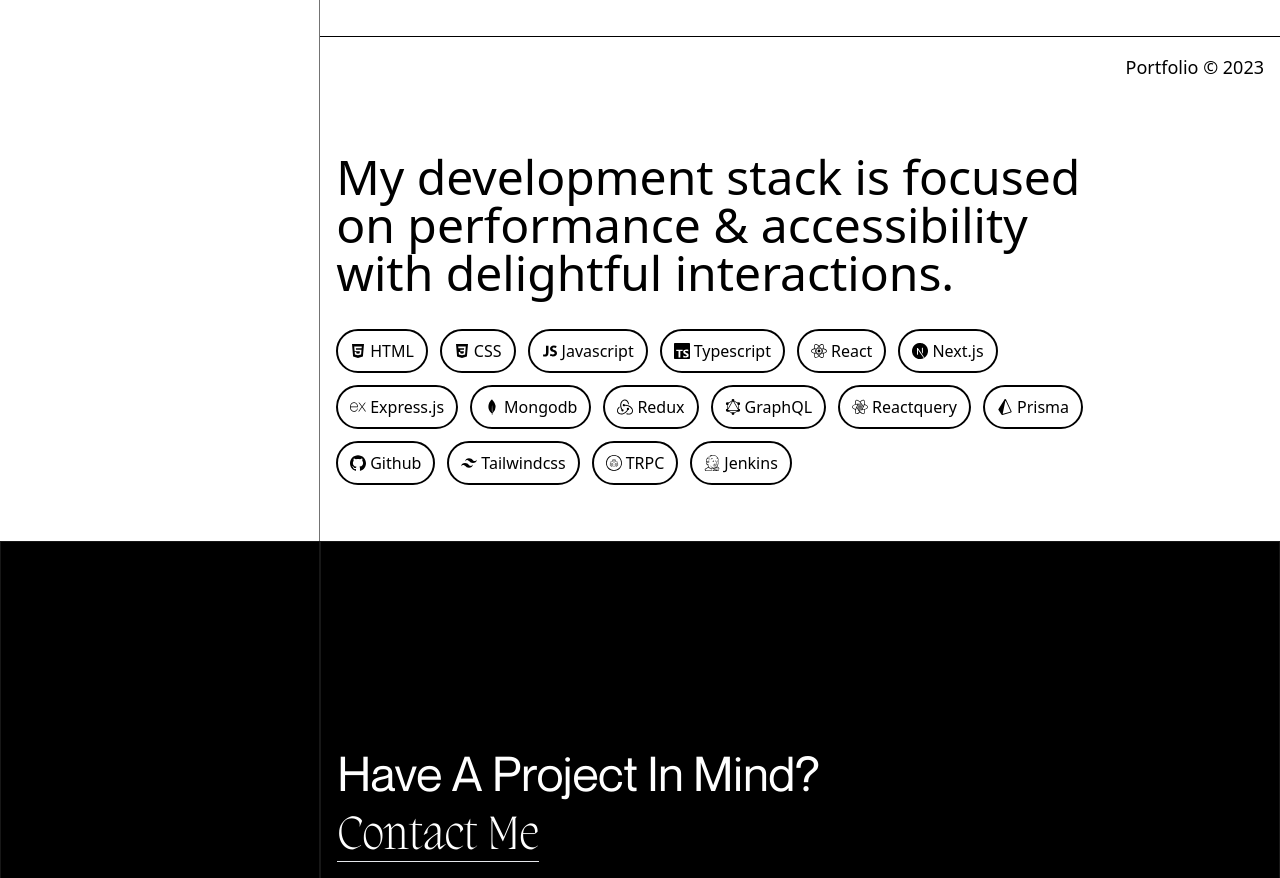
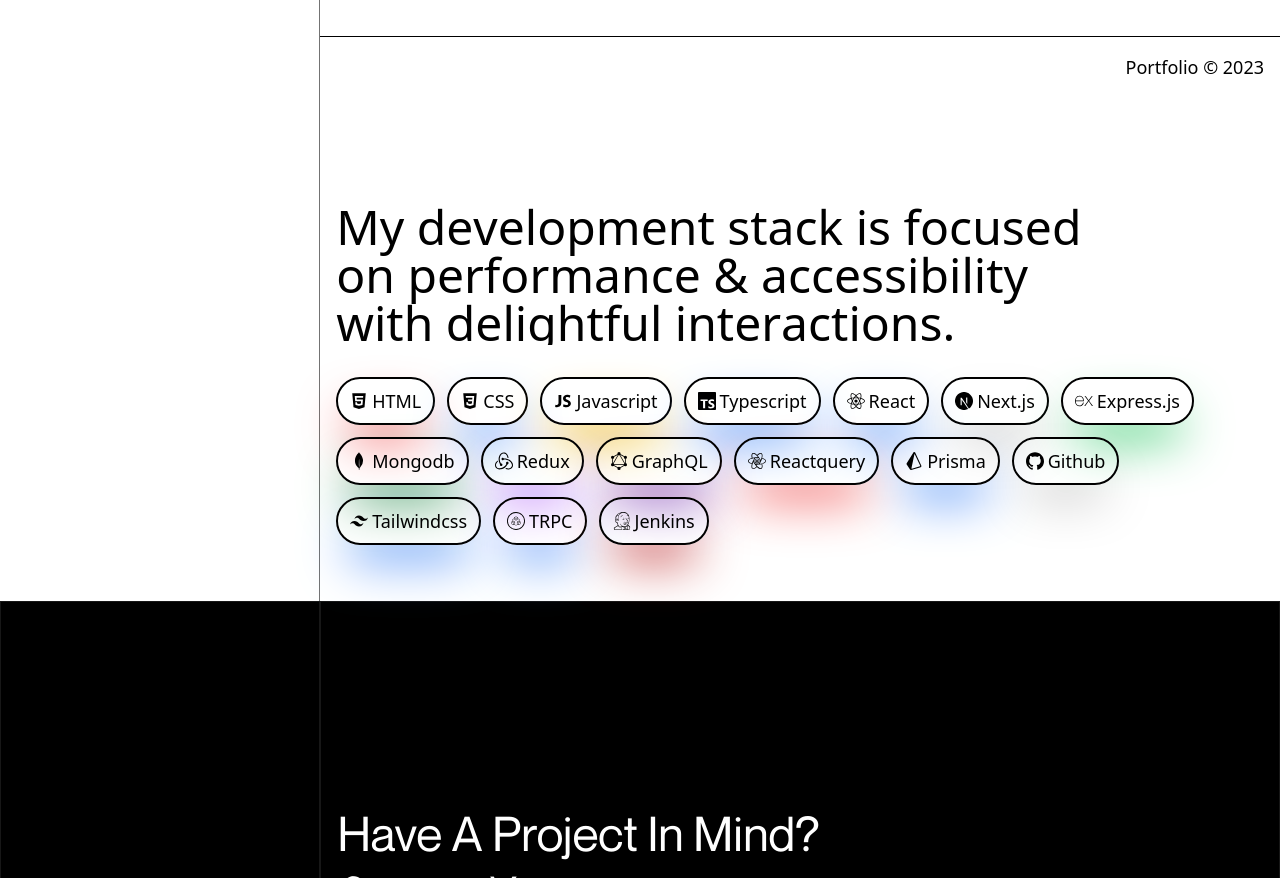
Before and after one commit to farhanmansurii/new-portfolio, a Next.js app: page / in a window 1280 px wide. Shown: the part 620-1498 px from the top of the page. Built offline with nearby package versions, Linux system fonts and the light colour scheme.

Commit message:
fixed all animations ig

```diff
--- a/components/GSAPLines.tsx
+++ b/components/GSAPLines.tsx
@@ -2,42 +2,45 @@
 import { gsap } from 'gsap';
 import SplitType from 'split-type';
 
-export default function GSAPLines({ text, style }: { text: string, style: string }) {
+export default function GSAPLines({ text }: { text: string }) {
   const ref = useRef<HTMLDivElement>(null);
 
   useEffect(() => {
+    const element = ref.current;
+
+    if (!element) {
+      return;
+    }
+
     const observer = new IntersectionObserver((entries) => {
-      entries.forEach(entry => {
+      entries.forEach((entry) => {
         if (entry.isIntersecting) {
-          if (ref.current) {
-            const newLines = new SplitType(ref.current);
-            gsap.fromTo(
-              newLines.lines,
-              { y: 200 },
-              {
-                duration: 1,
-                y: 0,
-                // opacity: 1,
-                stagger: 0.1,
-                ease: "power2",
-              }
-            );
-            observer.unobserve(entry.target);
-          }
+          const tl = gsap.timeline();
+          const ourText = new SplitType(element, { types: 'lines, words, chars' });
+          const chars = ourText.lines;
+          tl.from(chars, {
+            opacity: 0,
+            duration: 1,
+            ease: 'power2.inOut',
+            yPercent: 100,
+            stagger: 0.01,
+          });
+
+          observer.unobserve(element);
         }
       });
-    }, { threshold: 0.5 });
+    });
 
-    if (ref.current) {
-      observer.observe(ref.current);
-    }
+    observer.observe(element);
 
     return () => {
-      observer.disconnect();
+      observer.unobserve(element);
     };
   }, []);
 
   return (
-    <div ref={ref} className={style}>{text}</div>
+    <p ref={ref} className="our-text pb-12 h-fit">
+      {text}
+    </p>
   );
 }
--- a/components/Name.tsx
+++ b/components/Name.tsx
@@ -30,7 +30,7 @@
       <div className='text-7xl h-fit font-migra lg:text-8xl italic capitalize  ' >
         <span >
 
-          Farhan mansuri
+          Farhan <span className='text-red-500'> mansuri</span>
         </span>
       </div>
       <AnimatedWords2
--- a/components/Preloader.tsx
+++ b/components/Preloader.tsx
@@ -7,7 +7,7 @@
   }, []);
 
   return (
-    <div className="preloader gap-[5px] overflow-hidden text-[14px] sm:gap-[10px] sm:text-[16px] md:text-[18px] lg:text-[20px]">
+    <div className="preloader gap-[2px] overflow-y-hidden text-[14px] sm:gap-[10px] sm:text-[16px] md:text-[18px] lg:text-[20px]">
       <div className="texts-container gap-4 font-neue w-500 flex h-60 items-center justify-center  overflow-hidden text-[14px]  text-[#e4ded7] opacity-0 sm:gap-[10px] sm:text-[16px] md:text-[18px] lg:text-[20px]">
         <span>Farhan</span>
         <span>Mansuri</span>
--- a/components/TechStack.tsx
+++ b/components/TechStack.tsx
@@ -4,6 +4,7 @@
 import { IoLogoCss3, IoLogoHtml5, IoLogoJavascript } from 'react-icons/io'
 import { SiExpress, SiFramer, SiGithub, SiGraphql, SiJenkins, SiMongodb, SiNextdotjs, SiPrisma, SiReactquery, SiRedux, SiTailwindcss, SiTrpc, SiTypescript } from 'react-icons/si'
 import { motion } from 'framer-motion';
+import GSAPLines from './GSAPLines';
 
 const techVariants = {
   initial: { opacity: 0, y: 50 },
@@ -38,50 +39,45 @@
   }, []);
   return (
     <div className='my-10 w-full border-neutral-500  ' >
-      <div className='text-3xl lg:text-5xl w-10/12 p-4'>
-        <motion.div
-          initial='initial'
-          exit='exit'
-          whileInView='animate'
-          variants={techVariants}
-        >
-          My development stack is focused on performance & accessibility with delightful interactions.
-        </motion.div>
+      <div className='text-2xl lg:text-5xl lg:w-10/12 p-4'>
+        <GSAPLines text=' My development stack is focused on performance & accessibility with delightful interactions.' />
+
       </div>
-      <div ref={ref} className='p-4 w-10/12  flex flex-wrap gap-3'>
-        <div className='rounded-full flex border-2 hover:text-white hover:bg-red-500 hover:border-red-500 duration-150  border-black  px-3 py-2 items-center gap-1
+      <div ref={ref} className='p-4 w-[99%] text-sm lg:text-lg  flex flex-wrap gap-3'>
+        <div className='rounded-full flex shadow-2xl shadow-red-500
+         border-2 hover:text-white hover:bg-red-500 hover:border-red-500 duration-150  border-black  px-3 py-2 items-center gap-1
         '><IoLogoHtml5 /> HTML</div>
-        <div className='rounded-full flex border-2 hover:text-white hover:bg-blue-500 hover:border-blue-500 duration-150  border-black  px-3 py-2 items-center gap-1
+        <div className='rounded-full flex border-2 shadow-2xl shadow-blue-500 hover:text-white hover:bg-blue-500 hover:border-blue-500 duration-150  border-black  px-3 py-2 items-center gap-1
         '><IoLogoCss3 /> CSS</div>
-        <div className='rounded-full flex border-2 hover:text-white hover:bg-yellow-500 hover:border-yellow-500 duration-150  border-black  px-3 py-2 items-center gap-1
+        <div className='rounded-full flex border-2 shadow-2xl shadow-yellow-500 hover:text-white hover:bg-yellow-500 hover:border-yellow-500 duration-150  border-black  px-3 py-2 items-center gap-1
         '><IoLogoJavascript /> Javascript </div>
-        <div className='rounded-full flex border-2 hover:text-white hover:bg-blue-500 hover:border-blue-500 duration-150  border-black  px-3 py-2 items-center gap-1
+        <div className='rounded-full flex border-2 shadow-2xl shadow-blue-500 hover:text-white hover:bg-blue-500 hover:border-blue-500 duration-150  border-black  px-3 py-2 items-center gap-1
         '><SiTypescript />Typescript</div>
-        <div className='rounded-full flex border-2 hover:text-white hover:bg-blue-500 hover:border-blue-500 duration-150  border-black  px-3 py-2 items-center gap-1
+        <div className='rounded-full flex border-2 shadow-2xl shadow-blue-500 hover:text-white hover:bg-blue-500 hover:border-blue-500 duration-150  border-black  px-3 py-2 items-center gap-1
         '><FaReact />React</div>
-        <div className='rounded-full flex border-2 hover:text-white hover:bg-black hover:border-black duration-150  border-black  px-3 py-2 items-center gap-1
+        <div className='rounded-full flex border-2 shadow-2xl  hover:text-white hover:bg-black hover:border-black duration-150  border-black  px-3 py-2 items-center gap-1
         '><SiNextdotjs />Next.js</div>
-        <div className='rounded-full flex border-2 hover:text-white hover:bg-green-500 hover:border-green-500 duration-150  border-black  px-3 py-2 items-center gap-1
+        <div className='rounded-full flex border-2 shadow-2xl shadow-green-500 hover:text-white hover:bg-green-500 hover:border-green-500 duration-150  border-black  px-3 py-2 items-center gap-1
         '><SiExpress />Express.js</div>
-        <div className='rounded-full flex border-2 hover:text-white hover:bg-green-700 hover:border-green-700 duration-150  border-black  px-3 py-2 items-center gap-1
+        <div className='rounded-full flex border-2 shadow-2xl shadow-green-700 hover:text-white hover:bg-green-700 hover:border-green-700 duration-150  border-black  px-3 py-2 items-center gap-1
         '><SiMongodb />Mongodb</div>
 
-        <div className='rounded-full flex border-2 hover:text-white hover:bg-purple-500 hover:border-purple-500 duration-150  border-black  px-3 py-2 items-center gap-1
+        <div className='rounded-full flex border-2 shadow-2xl shadow-purple-500 hover:text-white hover:bg-purple-500 hover:border-purple-500 duration-150  border-black  px-3 py-2 items-center gap-1
         '><SiRedux />Redux </div>
-        <div className='rounded-full flex border-2 hover:text-white hover:bg-purple-800 hover:border-purple-800 duration-150  border-black  px-3 py-2 items-center gap-1
+        <div className='rounded-full flex border-2 shadow-2xl shadow-purple-800 hover:text-white hover:bg-purple-800 hover:border-purple-800 duration-150  border-black  px-3 py-2 items-center gap-1
         '><SiGraphql />GraphQL</div>
-        <div className='rounded-full flex border-2 hover:text-white hover:bg-red-500 hover:border-red-500 duration-150  border-black  px-3 py-2 items-center gap-1
+        <div className='rounded-full flex border-2 shadow-2xl shadow-red-500 hover:text-white hover:bg-red-500 hover:border-red-500 duration-150  border-black  px-3 py-2 items-center gap-1
         '><SiReactquery />Reactquery</div>
-        <div className='rounded-full flex border-2 hover:text-white hover:bg-blue-500 hover:border-blue-500 duration-150  border-black  px-3 py-2 items-center gap-1
+        <div className='rounded-full flex border-2 shadow-2xl shadow-blue-500 hover:text-white hover:bg-blue-500 hover:border-blue-500 duration-150  border-black  px-3 py-2 items-center gap-1
        '><SiPrisma />Prisma</div>
-        <div className='rounded-full flex border-2 hover:text-white hover:bg-black hover:border-black duration-150  border-black  px-3 py-2 items-center gap-1
+        <div className='rounded-full flex border-2 shadow-2xl  hover:text-white hover:bg-black hover:border-black duration-150  border-black  px-3 py-2 items-center gap-1
         '><SiGithub />Github</div>
-        <div className='rounded-full flex border-2 hover:text-white hover:bg-blue-500 hover:border-blue-500 duration-150  border-black  px-3 py-2 items-center gap-1
+        <div className='rounded-full flex border-2 shadow-2xl shadow-blue-500 hover:text-white hover:bg-blue-500 hover:border-blue-500 duration-150  border-black  px-3 py-2 items-center gap-1
         '><SiTailwindcss />Tailwindcss</div>
-        <div className='rounded-full flex border-2 hover:text-white hover:bg-blue-800 hover:border-blue-800 duration-150  border-black  px-3 py-2 items-center gap-1
+        <div className='rounded-full flex border-2 shadow-2xl shadow-blue-500 hover:text-white hover:bg-blue-800 hover:border-blue-800 duration-150  border-black  px-3 py-2 items-center gap-1
         '><SiTrpc />TRPC</div>
 
-        <div className='rounded-full flex border-2 hover:text-white hover:bg-red-700 hover:border-red-700 duration-150  border-black  px-3 py-2 items-center gap-1
+        <div className='rounded-full flex border-2 hover:text-white shadow-2xl shadow-red-700  hover:bg-red-700 hover:border-red-700 duration-150  border-black  px-3 py-2 items-center gap-1
         '><SiJenkins />Jenkins</div>
 
 
--- a/pages/about.tsx
+++ b/pages/about.tsx
@@ -4,16 +4,12 @@
 import { gsap } from 'gsap';
 import dynamic from 'next/dynamic';
 import React, { useEffect, useRef } from 'react'
-const AboutText = dynamic(() => import('../components/AboutText'), {
-  loading: () => <p></p>, ssr: false,
-})
+import Marquee from '../components/Marquee';
+import AboutText from '../components/AboutText';
+
 const TechStack = dynamic(() => import('../components/TechStack'), {
   loading: () => <p></p>, ssr: false,
 })
-const Marquee = dynamic(() => import('../components/Marquee'), {
-  loading: () => <p></p>, ssr: false,
-})
-
 export default function About() {
 
   return (
--- a/pages/index.tsx
+++ b/pages/index.tsx
@@ -3,12 +3,9 @@
 import { useEffect, useRef } from 'react'
 import dynamic from 'next/dynamic'
 
-const TechStack = dynamic(() => import('../components/TechStack'), {
-  loading: () => <p></p>, ssr: false,
-})
-const Name = dynamic(() => import('../components/Name'), {
-  loading: () => <p></p>, ssr: false,
-})
+const TechStack = dynamic(() => import('../components/TechStack'), { ssr: true }
+)
+const Name = dynamic(() => import('../components/Name'), { ssr: true })
 const inter = Inter({ subsets: ['latin'] })
 
 export default function Home() {
--- a/styles/globals.css
+++ b/styles/globals.css
@@ -17,7 +17,9 @@
   mix-blend-mode: difference;
 }
 
-
+p {
+  clip-path: polygon(0 0, 100% 0, 100% 100%, 0% 100%);
+}
 @font-face {
     font-family: 'Neue Montreal';
     src: url('./fonts/NeueMontreal-Bold.ttf') format('truetype');
@@ -68,18 +70,18 @@
 }
 .preloader {
   height: 100vh;
-  width: 100%;
-  background: #0e1016;
-  color: #e4ded7;
+  width: 100vw;
+  background: black;
+  color: white;
   position: fixed;
   bottom: 0;
   left: 0;
   right: 0;
-  z-index: 55;
+  z-index: 999;
   display: flex;
   justify-content: center;
   align-items: center;
-  overflow: hidden !important;
+  overflow-y: hidden !important;
 }
 
 .preloader .texts-container {
```
Also changed, not shown: components/AboutText.tsx (+39 -9 lines), pages/works.tsx (+6 -7 lines).
